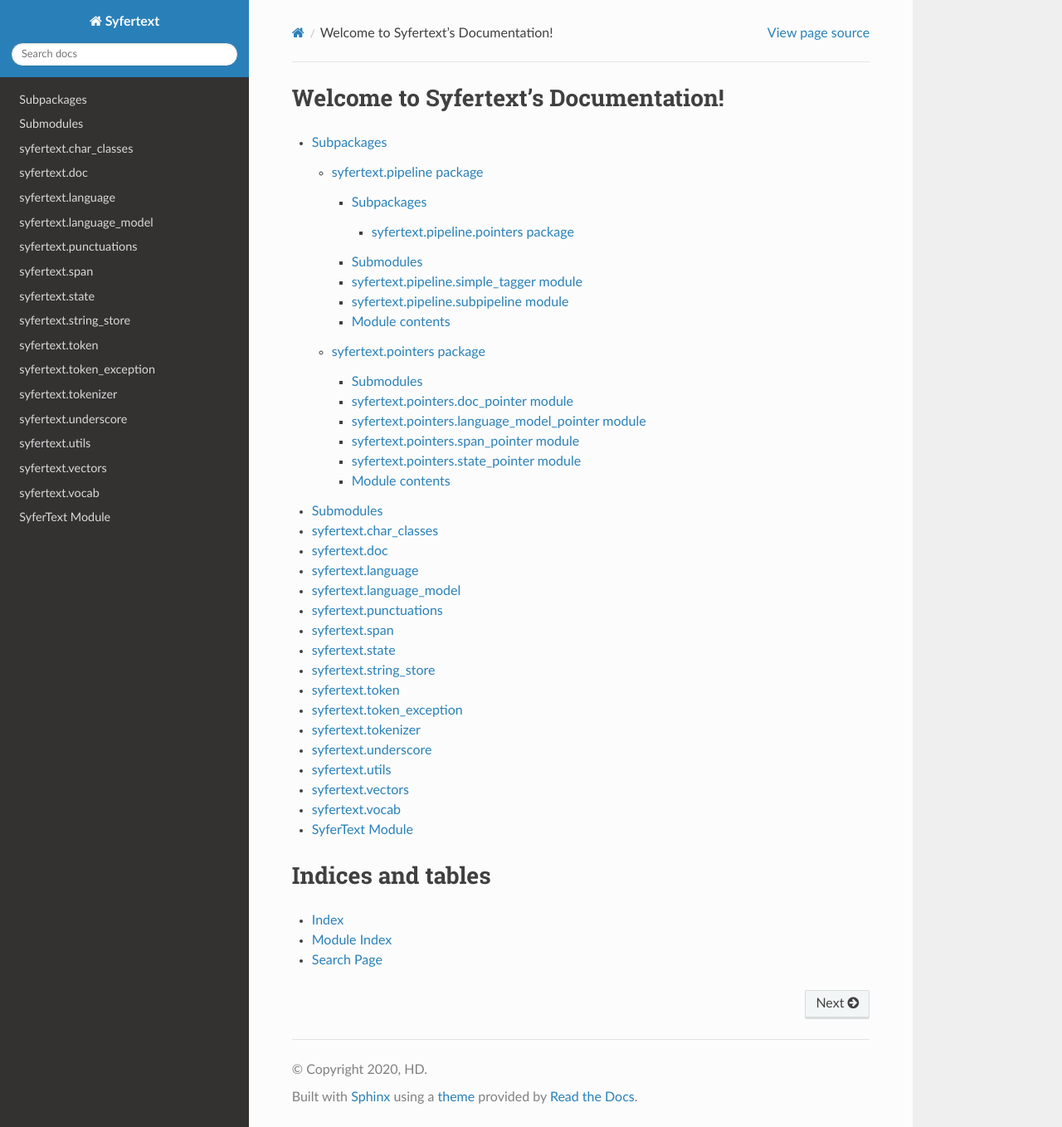
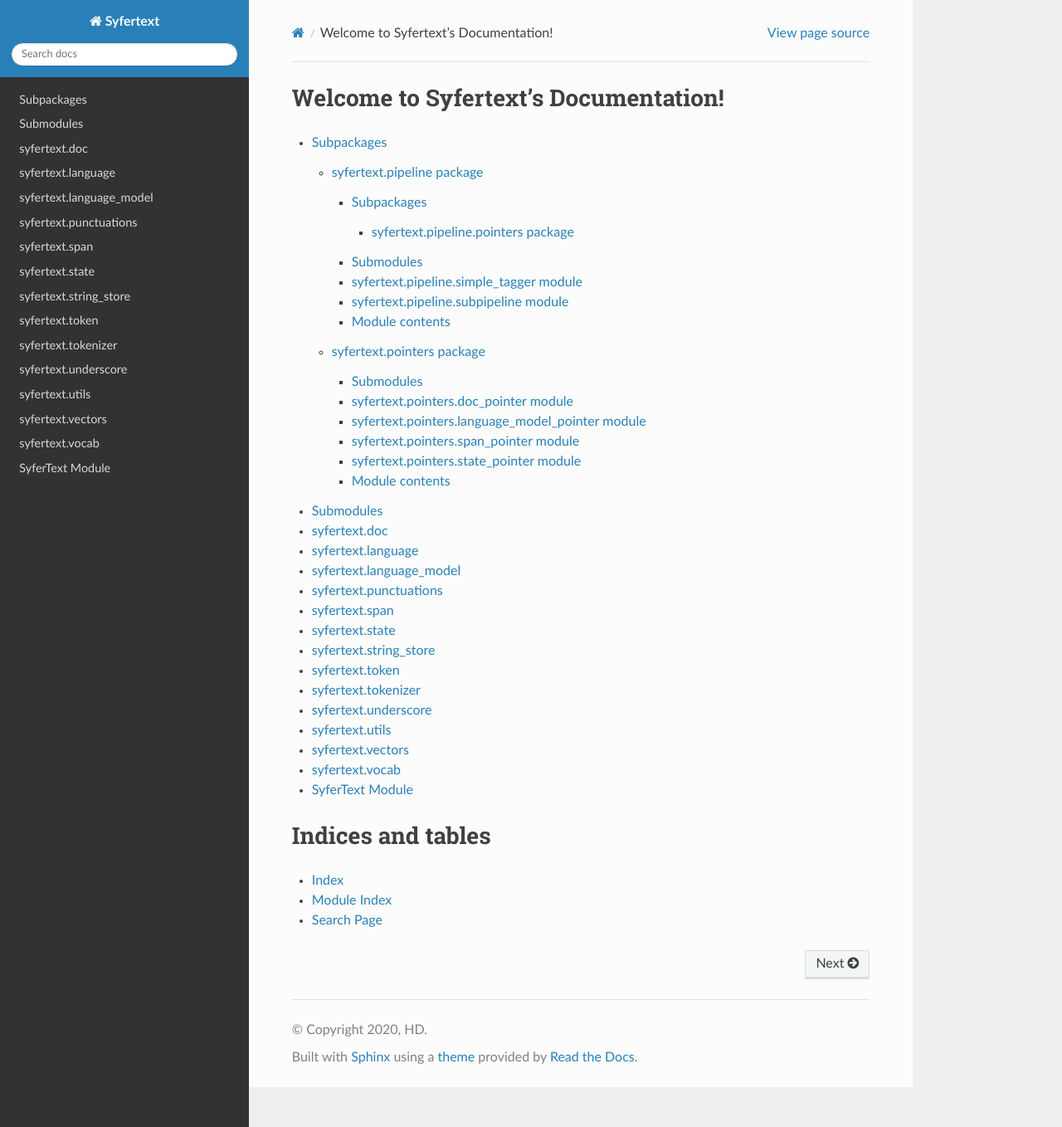
Before and after one commit to OpenMined/SyferText, a Sphinx documentation site: the page built from docs/source/index.rst, in a window 1280 px wide and 1358 px high. Shown: the whole window at 83% size. Built offline with Sphinx 7.4.7 and the Read the Docs theme 2.0.0, drawn with Linux system fonts in a browser that asks for light colours.

Commit message:
Autodoc typehints removed

```diff
--- a/docs/source/conf.py
+++ b/docs/source/conf.py
@@ -31,7 +31,7 @@
 # Add any Sphinx extension module names here, as strings. They can be
 # extensions coming with Sphinx (named 'sphinx.ext.*') or your custom
 # ones.
-extensions = ['sphinx.ext.autodoc', 'sphinx_rtd_theme', 'sphinx_autodoc_typehints']
+extensions = ['sphinx.ext.autodoc', 'sphinx_rtd_theme']
 numpydoc_show_class_members = False
 
 # Add any paths that contain templates here, relative to this directory.
--- a/docs/source/syfertext.rst
+++ b/docs/source/syfertext.rst
@@ -10,14 +10,6 @@
 
 Submodules
 -----------
-
-syfertext.char\_classes
-------------------------------
-
-.. automodule:: syfertext.char_classes
-   :members:
-   :undoc-members:
-   :show-inheritance:
 
 syfertext.doc
 --------------------
@@ -83,13 +75,6 @@
    :undoc-members:
    :show-inheritance:
 
-syfertext.token\_exception
----------------------------------
-
-.. automodule:: syfertext.token_exception
-   :members:
-   :undoc-members:
-   :show-inheritance:
 
 syfertext.tokenizer
 --------------------------
```
